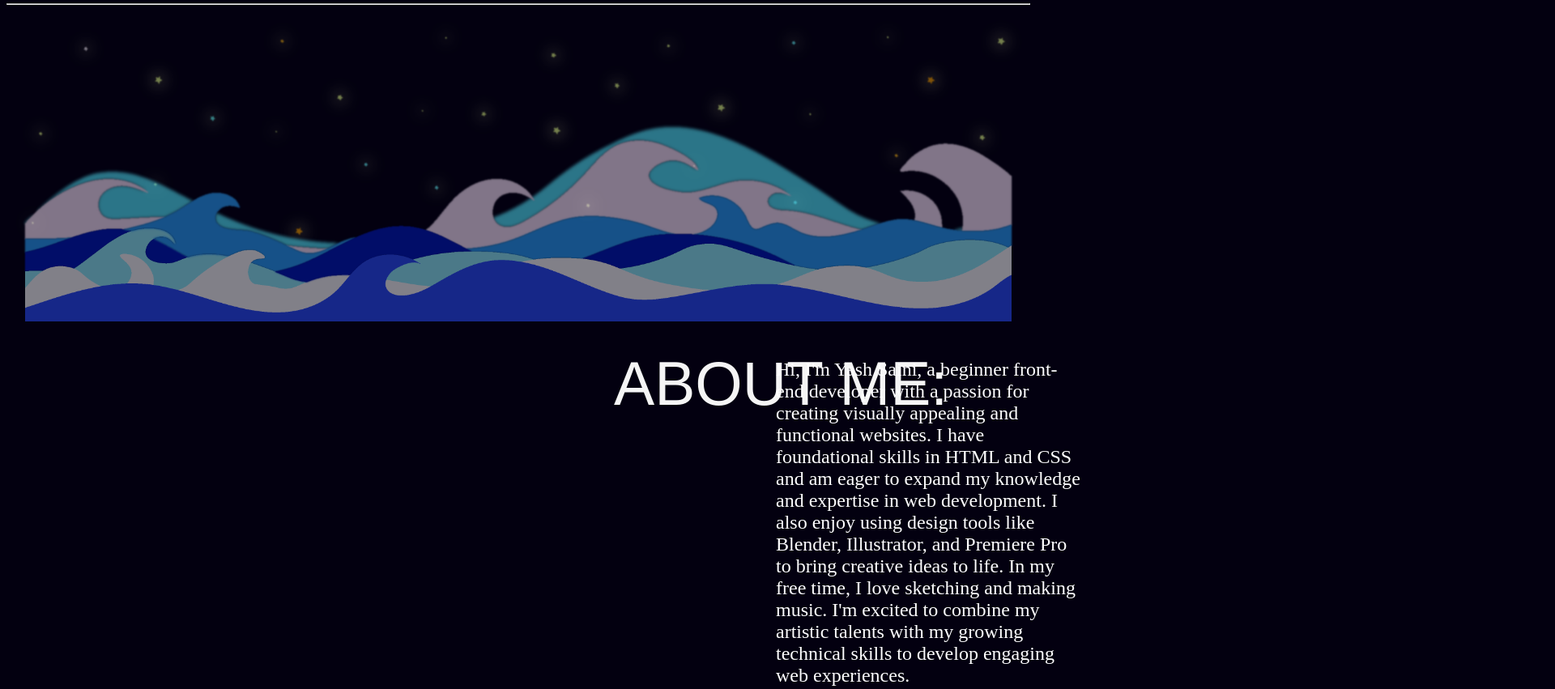
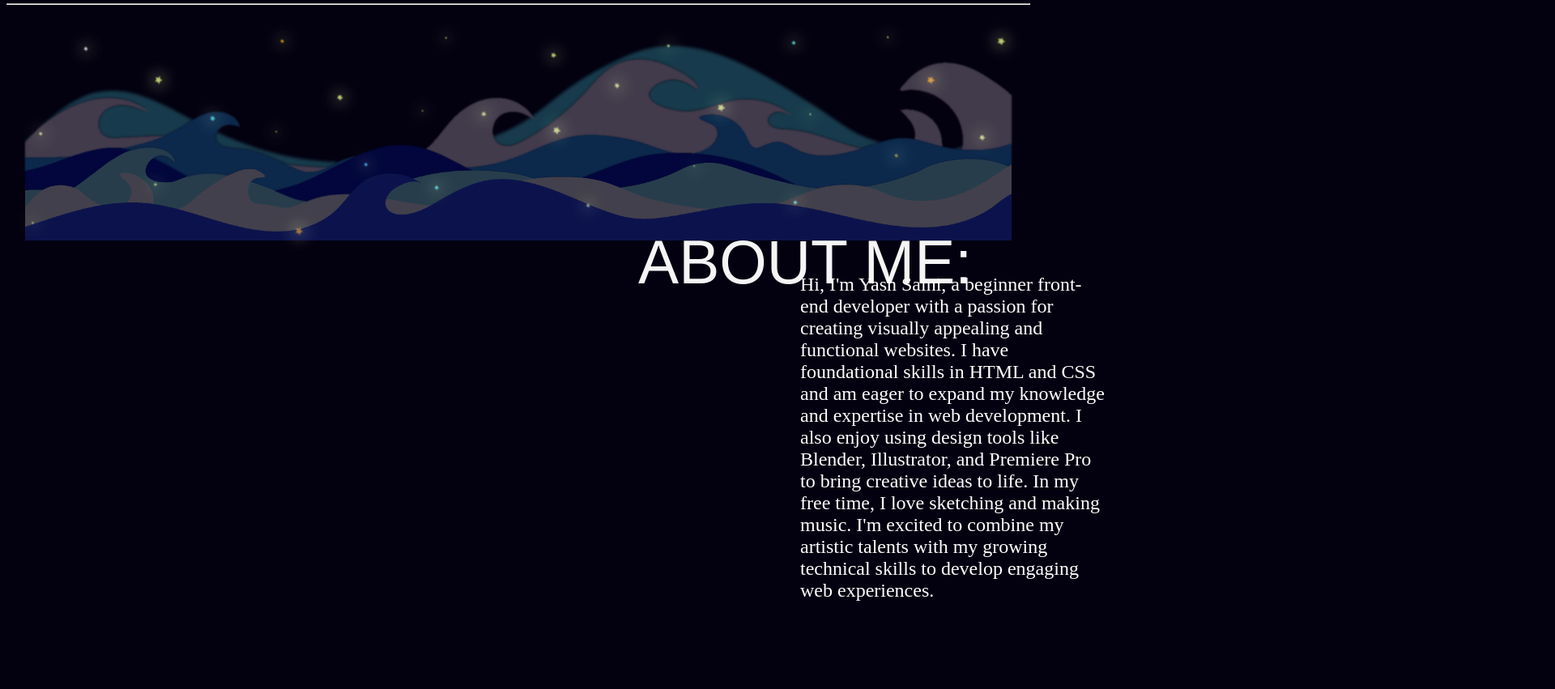
Before and after one commit to yASHSAINii/portfolio, a plain HTML site: page index.html in a window 1280 px wide. Shown: the part 60-911 px from the top of the page at 81% size, 1920 px wide, since content can reach past the window. Drawn offline with nearby package versions, Linux system fonts and the light colour scheme; a web font is replaced by a local one.

Commit message:
adjustment to opacity

```diff
--- a/dashboard.css
+++ b/dashboard.css
@@ -29,22 +29,22 @@ h1{
 
 .nameplate{
     position:relative;
-    top: 350px;
-    left: 750px;
+    top: 200px;
+    left: 780px;
 }
 .tides{
 	position: absolute;
-	top: 120px;
+	top: 20px;
     left: 0px;
 	background-image: none;
     width: 100%;
-	opacity: 50%;
+	opacity: 25%;
 }
 
 .stars{
 	position: absolute;
     width: 100%;
-        opacity: 50%;
+        opacity: 80%;
     }
 
 .image-1{
@@ -54,7 +54,7 @@ h1{
 .aboutme {
     position: inherit;
     color: white;
-    top: -150px;
+    top: -105px;
     width: 30%;
     left: 200px;
     font-weight: 10;
```
